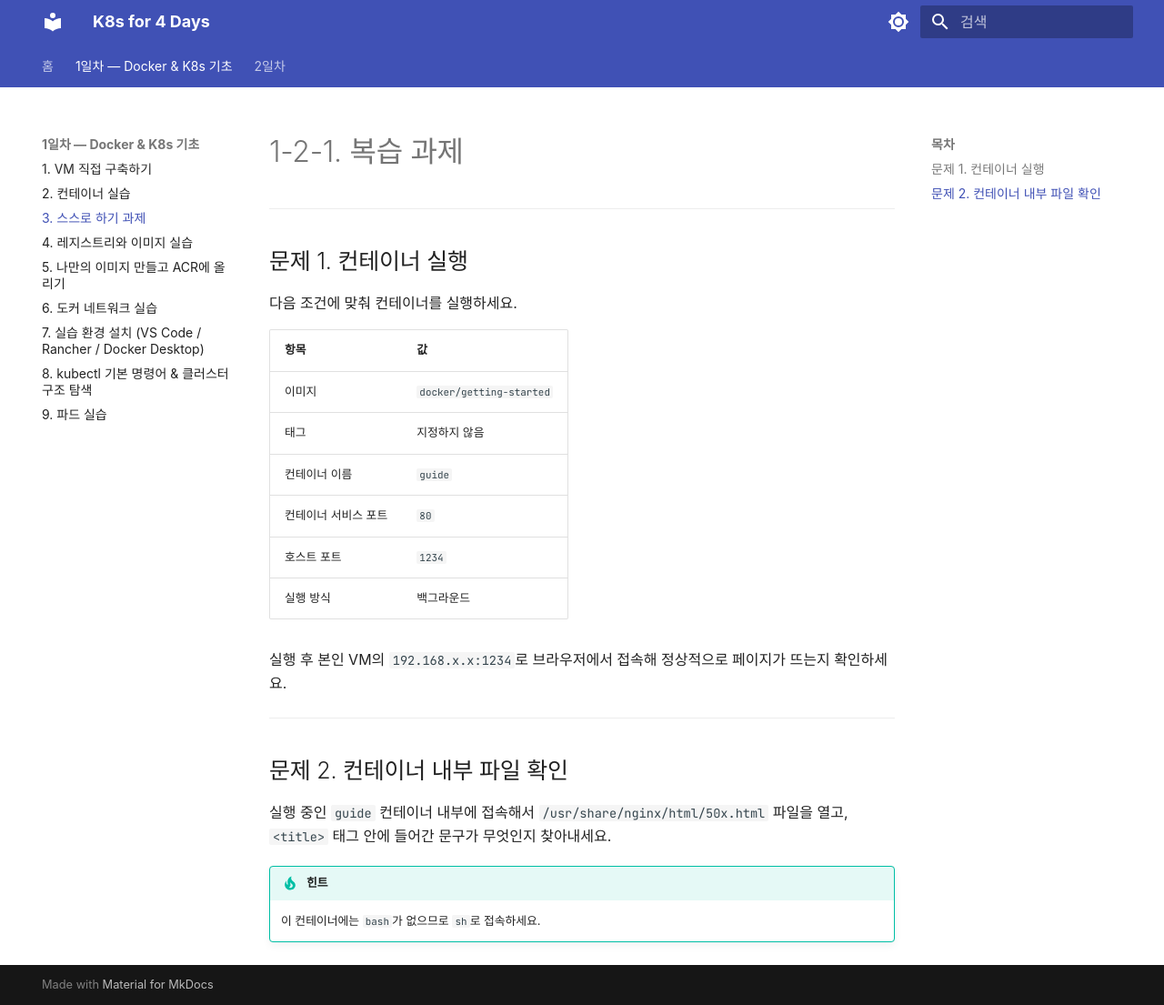
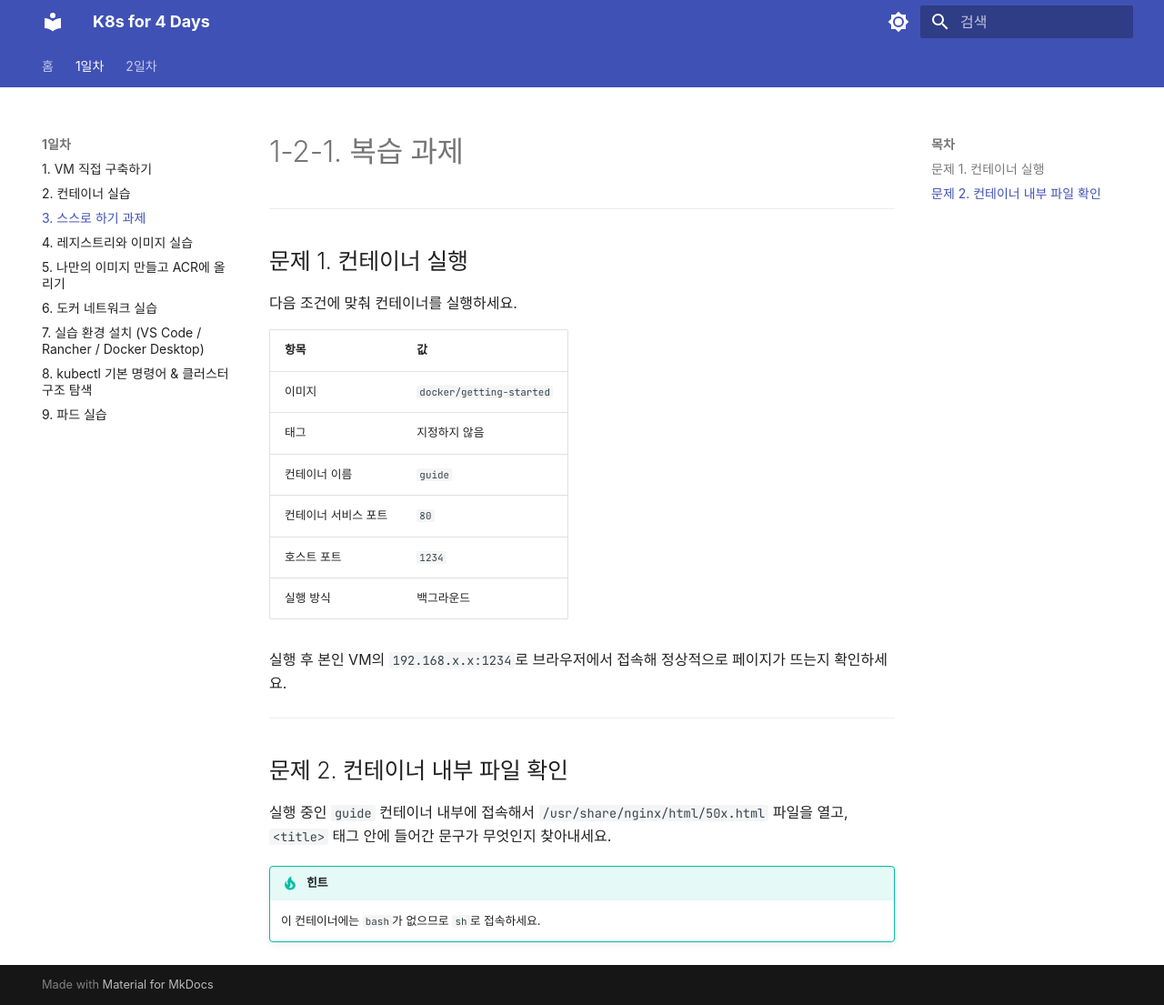
Before and after one commit to skilleat-labs/k8s-for-4days, an MkDocs documentation site: the page built from docs/day1/1-2-1-practice.md, in a window 1280 px wide and 1105 px high. Shown: the whole window at 91% size. Built offline with MkDocs 1.6.1 and Material for MkDocs 9.7.7, drawn with Linux system fonts in a browser that asks for light colours; some web fonts are replaced.

Commit message:
docs: 1일차 탭 제목 단순화
Co-Authored-By: Claude Sonnet 4.6 <noreply@anthropic.com>

```diff
--- a/mkdocs.yml
+++ b/mkdocs.yml
@@ -33,7 +33,7 @@ theme:
 
 nav:
   - 홈: index.md
-  - 1일차 — Docker & K8s 기초:
+  - 1일차:
       - 1. VM 직접 구축하기: day1/1-1-vm-setup.md
       - 2. 컨테이너 실습: day1/1-2-container.md
       - 3. 스스로 하기 과제: day1/1-2-1-practice.md
```
